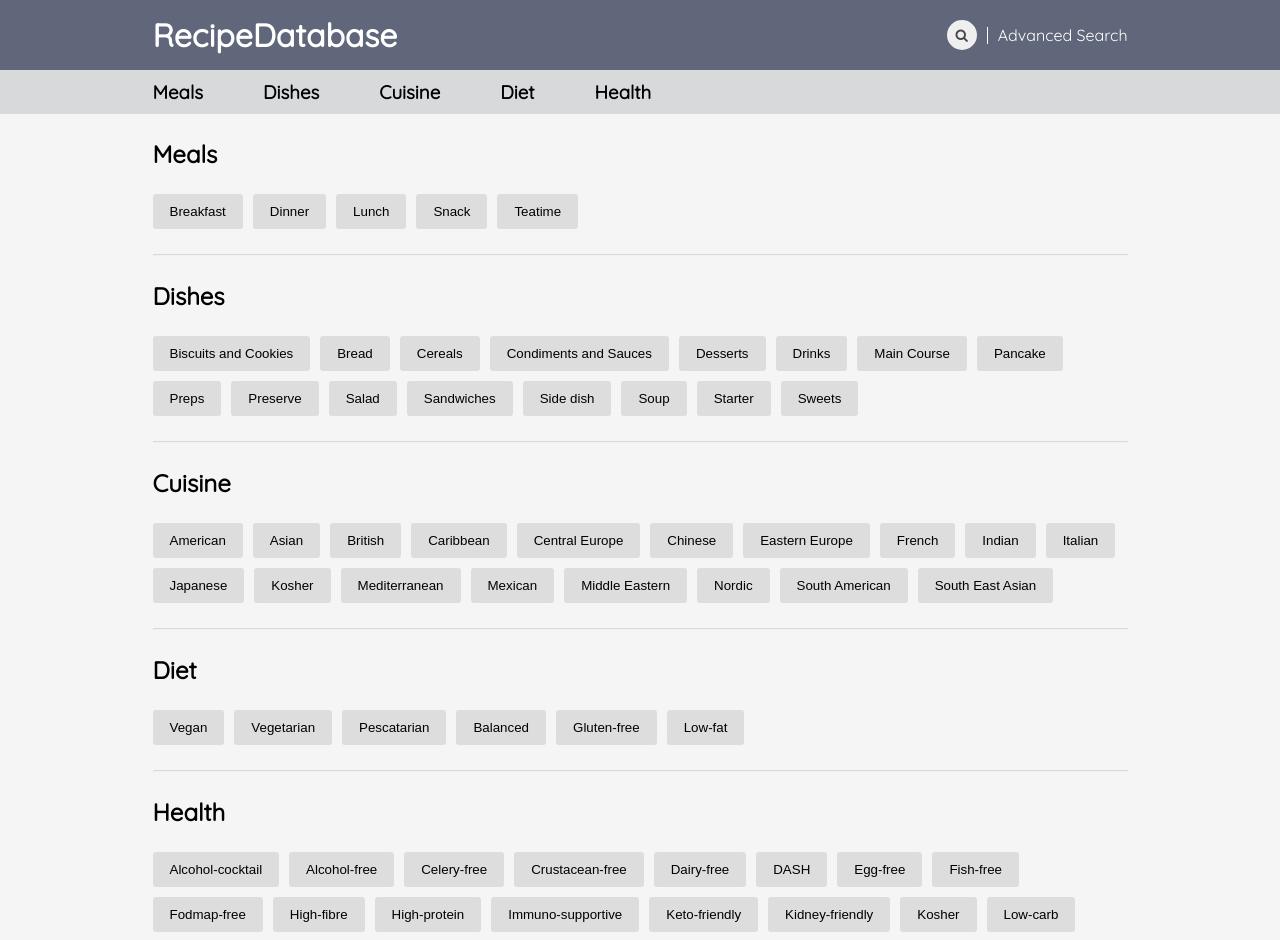
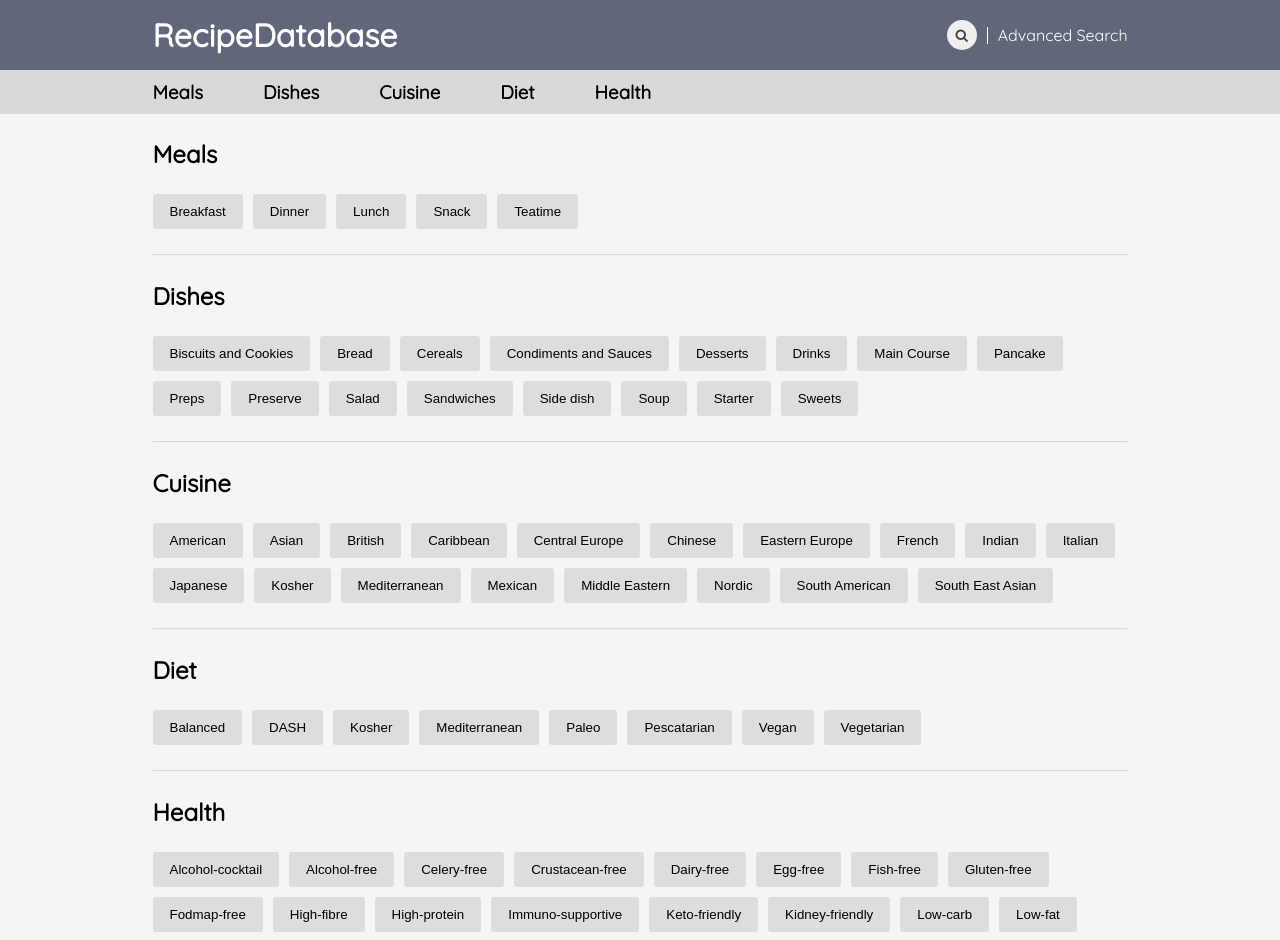
Before and after one commit to Neringa4/recipe_website, a React (Create React App) app in the folder client/: page /advanced-search in a window 1280 px wide. Shown: the top 940 px of the page. Built offline with nearby package versions, Linux system fonts and the light colour scheme; no server answers.

Commit message:
Update categories.js
Move around some Diet and Health labels

```diff
--- a/client/src/categories.js
+++ b/client/src/categories.js
@@ -52,12 +52,14 @@ const categories = [
     },
     {
         Diet: [
+            {displayTitle: 'Balanced', url: '&diet=balanced'},
+            {displayTitle: 'DASH', url: '&health=DASH'},
+            {displayTitle: 'Kosher', url: '&health=kosher'},
+            {displayTitle: 'Mediterranean', url: '&health=Mediterranean'},
+            {displayTitle: 'Paleo', url: '&health=paleo'},
+            {displayTitle: 'Pescatarian', url: '&health=pescatarian'},
             {displayTitle: 'Vegan', url: '&health=vegan'},
-            {displayTitle: 'Vegetarian', url: '&health=vegetarian'},
-            {displayTitle: 'Pescatarian', url: '&health=pescatarian'},
-            {displayTitle: 'Balanced', url: '&diet=balanced'},
-            {displayTitle: 'Gluten-free', url: '&health=gluten-free'},
-            {displayTitle: 'Low-fat', url: '&diet=low-fat'}
+            {displayTitle: 'Vegetarian', url: '&health=vegetarian'}
         ]
     },
     {
@@ -67,27 +69,25 @@ const categories = [
             {displayTitle: 'Celery-free', url: '&health=celery-free'},
             {displayTitle: 'Crustacean-free', url: '&health=crustacean-free'},
             {displayTitle: 'Dairy-free', url: '&health=dairy-free'},
-            {displayTitle: 'DASH', url: '&health=DASH'},
             {displayTitle: 'Egg-free', url: '&health=egg-free'},
             {displayTitle: 'Fish-free', url: '&health=fish-free'},
+            {displayTitle: 'Gluten-free', url: '&health=gluten-free'},
             {displayTitle: 'Fodmap-free', url: '&health=fodmap-free'},
             {displayTitle: 'High-fibre', url: '&diet=high-fiber'},
             {displayTitle: 'High-protein', url: '&diet=high-protein'},
             {displayTitle: 'Immuno-supportive', url: '&health=immuno-supportive'},
             {displayTitle: 'Keto-friendly', url: '&health=keto-friendly'},
             {displayTitle: 'Kidney-friendly', url: '&health=kidney-friendly'},
-            {displayTitle: 'Kosher', url: '&health=kosher'},
             {displayTitle: 'Low-carb', url: '&diet=low-carb'},
+            {displayTitle: 'Low-fat', url: '&diet=low-fat'},
             {displayTitle: 'Low-fat-abs', url: '&health=low-fat-abs'},
             {displayTitle: 'Low-potassium', url: '&health=low-potassium'},
             {displayTitle: 'Low-sodium', url: '&diet=low-sodium'},
             {displayTitle: 'Low-sugar', url: '&health=low-sugar'},
             {displayTitle: 'Lupine-free', url: '&health=lupine-free'},
-            {displayTitle: 'Mediterranean', url: '&health=Mediterranean'},
             {displayTitle: 'Mollusk-free', url: '&health=mollusk-free'},
             {displayTitle: 'Mustard-free', url: '&health=mustard-free'},
             {displayTitle: 'No-oil-added', url: '&health=no-oil-added'},
-            {displayTitle: 'Paleo', url: '&health=paleo'},
             {displayTitle: 'Peanut-free', url: '&health=peanut-free'},
             {displayTitle: 'Pork-free', url: '&health=pork-free'},
             {displayTitle: 'Red-meat-free', url: '&health=red-meat-free'},
```
